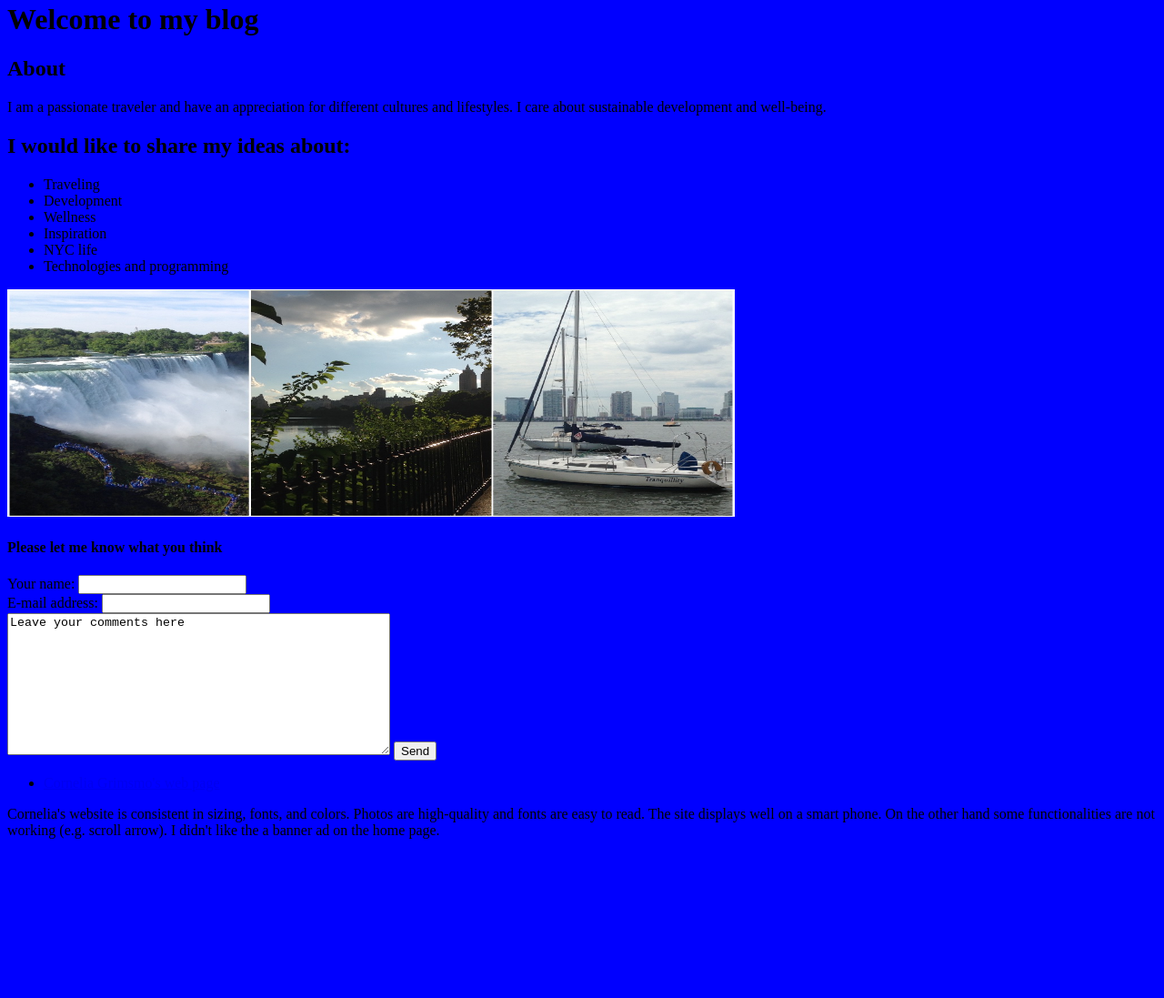
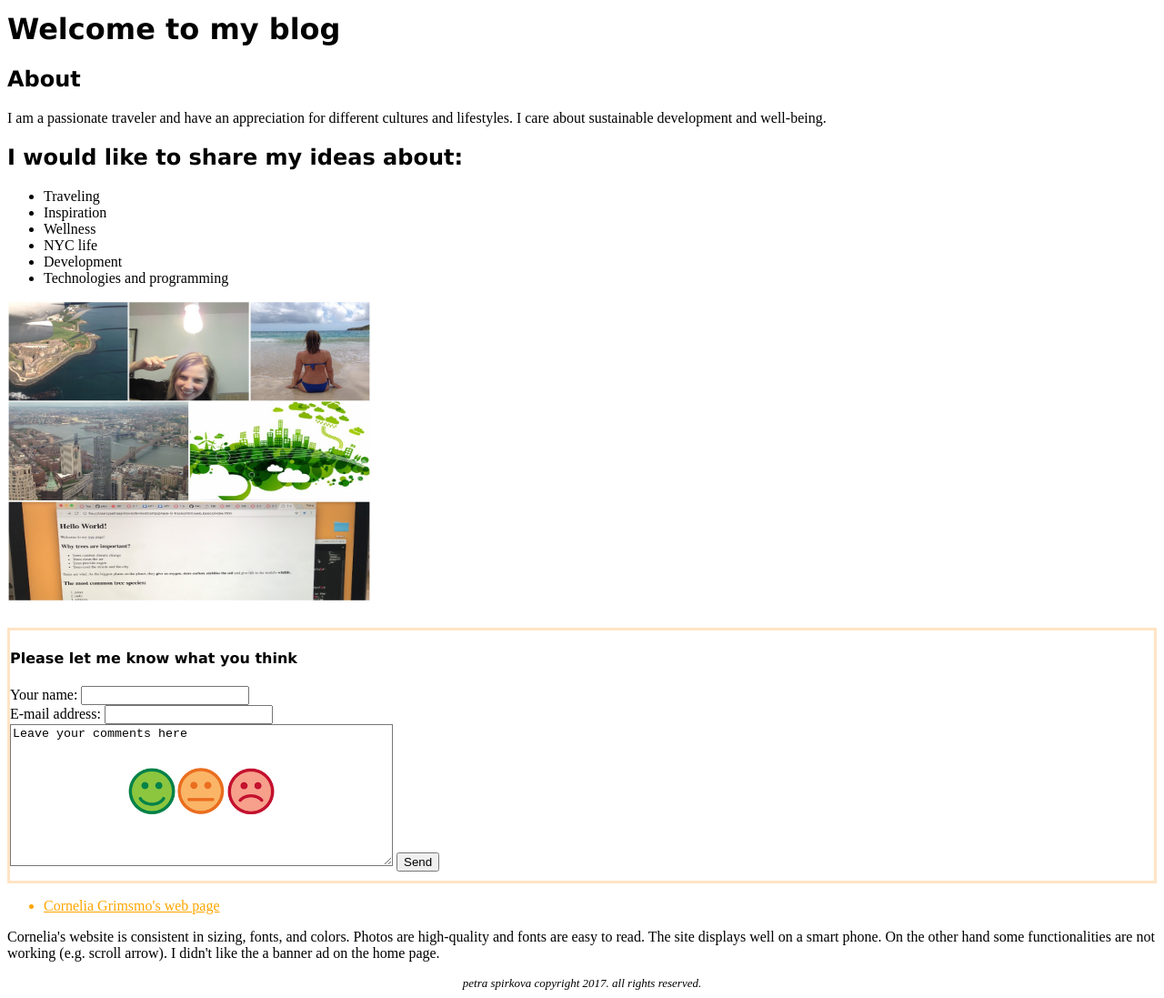
Before and after one commit to PetraSp/petrasp.github.io, a plain HTML site: page index.html in a window 1280 px wide. Shown: the part 330-1427 px from the top of the page at 91% size. Before the commit the page ends 1268 px from the top, so only its background shows below. Drawn offline with Linux system fonts and the light colour scheme.

Commit message:
apply CSS and make it responsive

```diff
--- a/index.html
+++ b/index.html
@@ -5,21 +5,22 @@
 	<link rel="stylesheet" href="styles.css" type="text/css">
 </head>
 <body>
-	<img src="../petrasp.github.io/images/PetraBB.jpg" width= "400" height="300" alt="Petra Spirkova">
-	<h1>Welcome to my blog</h1>
-	<h2>About </h2>
+	<img id="imgone" src="../petrasp.github.io/images/PetraBB.jpg" width= "400" height="300" alt="Petra Spirkova">
+	<h1 class="Welcome">Welcome to my blog</h1>
+	<h2 class="Header2">About </h2>
 	<p>I am a passionate traveler and have an appreciation for different cultures and lifestyles. I care about sustainable development and well-being.</p>
-	<h2>I would like to share my ideas about:</h2>
+	<h2 class="Header2">I would like to share my ideas about:</h2>
 	<ul>
 		<li>Traveling</li>
+		<li>Inspiration</li>
+		<li>Wellness</li>
+		<li>NYC life</li>
 		<li>Development</li>
-		<li>Wellness</li>
-		<li>Inspiration</li>
-		<li>NYC life</li>
 		<li>Technologies and programming</li>
 	</ul>
-	<img src="../petrasp.github.io/images/photo.jpg" width= "800" height="250" alt="Traveling">
-	<h4>Please let me know what you think</h4>
+	<img src="../petrasp.github.io/images/photo_background2.jpg" width= "400" height="330" alt="My ideas about">
+<section id="contact">
+	<h4 class="Header4">Please let me know what you think</h4>
 	<form action="answer.html" method="post" name="Feedback">
 	<div>
 		<label>Your name:</label>
@@ -35,11 +36,13 @@
 <button name=”button”>Send</button>
 	</div>
 	</form>
-<nav>
+</section>
+<nav id="visited-links">
 <ul>
-  <li><a href="http://www.corneliagrimsmo.com/">Cornelia Grimsmo's web page</a></li>
+	<li><a id="Cornelia" href="http://www.corneliagrimsmo.com/">Cornelia Grimsmo's web page</a></li>
 </ul>
 </nav>
 <p>Cornelia's website is consistent in sizing, fonts, and colors. Photos are high-quality and fonts are easy to read. The site displays well on a smart phone. On the other hand some functionalities are not working (e.g. scroll arrow). I didn't like the a banner ad on the home page.</p>
+<footer>petra spirkova copyright 2017. all rights reserved.</footer>
 </body>
 </html>
--- a/styles.css
+++ b/styles.css
@@ -1,3 +1,53 @@
-body {
-	background:blue
+h1.Welcome {
+	font-family: "Lucida Sans Unicode", "Lucida Grande", sans-serif;
 }
+h2.Header2 {
+	font-family: "Lucida Sans Unicode", "Lucida Grande", sans-serif;
+}
+h4.Header4 {
+	font-family: "Lucida Sans Unicode", "Lucida Grande", sans-serif;
+}
+
+section#contact {
+	padding-bottom: 10px;
+	border: 3px solid #FFE4C4;
+	margin-top: 25px;
+}
+
+textarea {
+	background-image: url(images/feedback_image.jpg);
+	background-repeat: no-repeat;
+	background-size: 40%;
+	background-position: center;
+}
+
+img#imgone {
+	margin-top: 10px;
+}
+
+nav#visited-links {
+	color: orange;
+}
+
+#Cornelia {
+	color: orange;
+}
+
+footer {
+  	display: block;
+  	margin: auto;
+  	text-align: center;
+  	font-size: small;
+  	font-style: italic;
+}
+
+#Answer {
+	font-size: 2em;
+	font-family: "Lucida Sans Unicode", "Lucida Grande", sans-serif;
+}
+
+@media screen and (max-width: 500px) {
+  body {
+    font-size: 6em;
+  }
+}
```
Also changed, not shown: answer.html (+1 -1 lines), images/feedback_image.jpg (added), images/photo_background.jpg (added), images/photo_background2.jpg (added), 1 other file.
